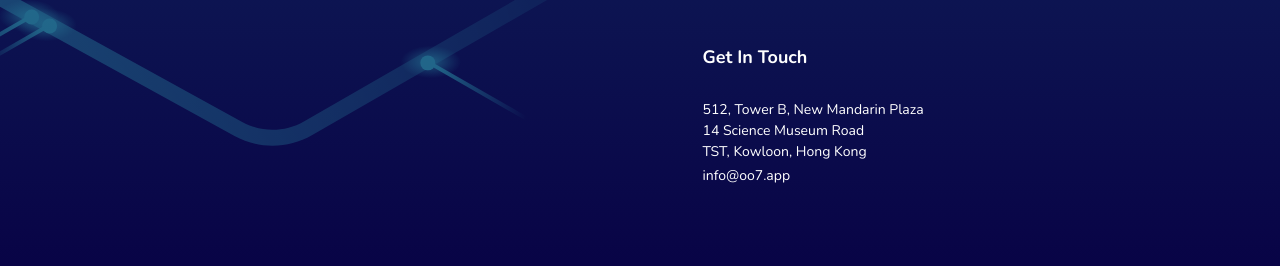
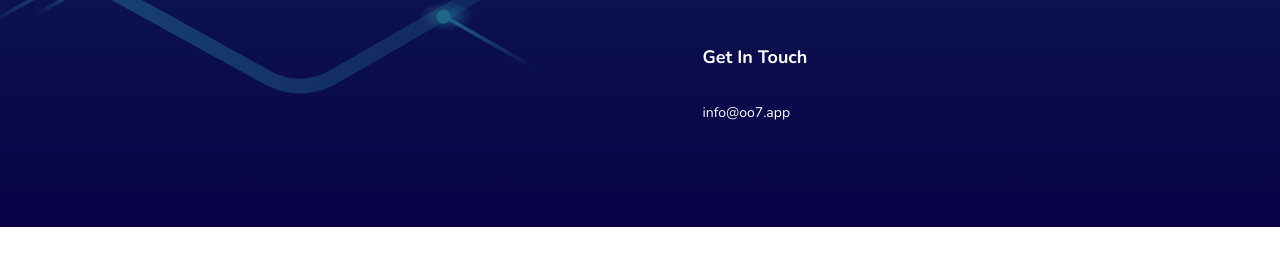
Before and after one commit to superhero75/oo7.github.io, a plain HTML site: page about.html in a window 1280 px wide. Shown: the part 1749-2015 px from the top of the page. After the commit the page ends 1976 px from the top, so only its background shows below. Drawn offline with nearby package versions, Linux system fonts and the light colour scheme.

Commit message:
Update about.html

```diff
--- a/about.html
+++ b/about.html
@@ -143,8 +143,6 @@
                          <div class="col-lg-6 col-md-6 float-left col-sm-6 footer_box color_fff">
                                     <h5 class="font_size_18 margin_bottom_30 font_weight_700 footer_links_heading nunito_font">Get In Touch</h5>
                                     <ul class="footer_info footer_links">
-                                        <li>512, Tower B, New Mandarin Plaza 14 Science Museum Road <br>
-                                            TST, Kowloon, Hong Kong</li>
                                         <li><a href="Mailto:info@oo7.app"><span> info@oo7.app</span></a></li>
                                     </ul>
                                 </div>
```
